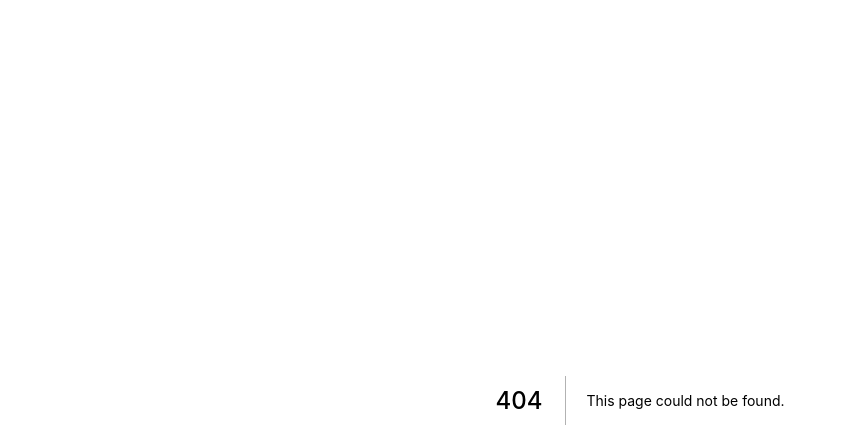
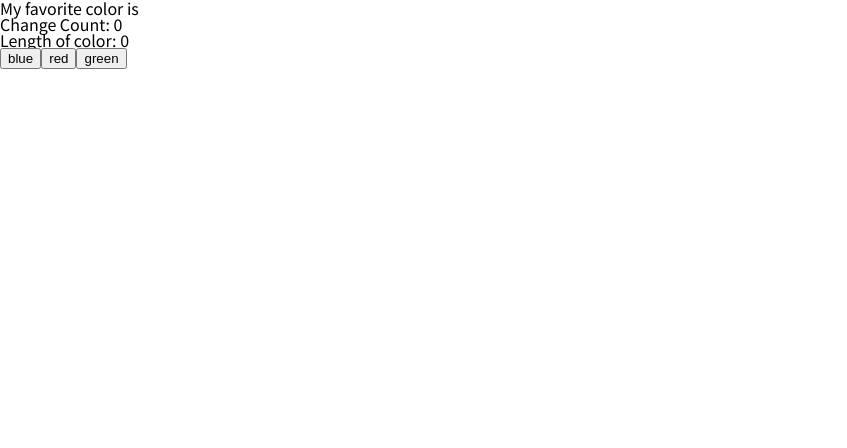
Before and after one commit to Hong-been/we-all-need, a Next.js app: page /practice in a window 1280 px wide. Before the commit this address had no page. Shown: the top 448 px of the page, without its empty margins (0-847 px from the left). Built offline with nearby package versions, Linux system fonts and the light colour scheme.

Commit message:
setup stage3 1,2,3,4 steps

```diff
--- /dev/null
+++ b/pages/practice/index.tsx
@@ -0,0 +1,64 @@
+import type { NextPage } from "next";
+import styled from "styled-components";
+import React, { useState, useEffect, useMemo, useCallback } from "react";
+// useEffect: Similar to componentDidMount and componentDidUpdate
+
+const PracticeButton = styled.button<{ isSelected: boolean }>`
+	border: ${(props) => (props.isSelected ? "2px solid blue" : "")};
+`;
+
+const Practice: NextPage = () => {
+	const [selectedColor, setSelectedColor] = useState("");
+	const [changedCount, setChangedCount] = useState(-1);
+
+	const onClick = useCallback((e: Event) => {
+		e.preventDefault();
+
+		const newColor = e.target.value;
+		console.log(`${newColor} button clicked`);
+
+		setSelectedColor(newColor);
+	}, []);
+
+	useEffect(() => {
+		setChangedCount(changedCount + 1);
+	}, [selectedColor]);
+
+	// useMemo? useCallbak?
+	// useCallback도 주어진 인자가 변경될때 실행되는 것 아닌가? 뭐가다르지
+	const setSelectedColorLen = useMemo(
+		() => selectedColor.length,
+		[selectedColor.length]
+	);
+
+	return (
+		<div>
+			<div>My favorite color is {selectedColor}</div>
+			<div>Change Count: {changedCount}</div>
+			<div>Length of color: {setSelectedColorLen}</div>
+			<PracticeButton
+				value="blue"
+				onClick={onClick}
+				isSelected={selectedColor === "blue"}
+			>
+				blue
+			</PracticeButton>
+			<PracticeButton
+				value="red"
+				onClick={onClick}
+				isSelected={selectedColor === "red"}
+			>
+				red
+			</PracticeButton>
+			<PracticeButton
+				value="green"
+				onClick={onClick}
+				isSelected={selectedColor === "green"}
+			>
+				green
+			</PracticeButton>
+		</div>
+	);
+};
+
+export default Practice;
```
